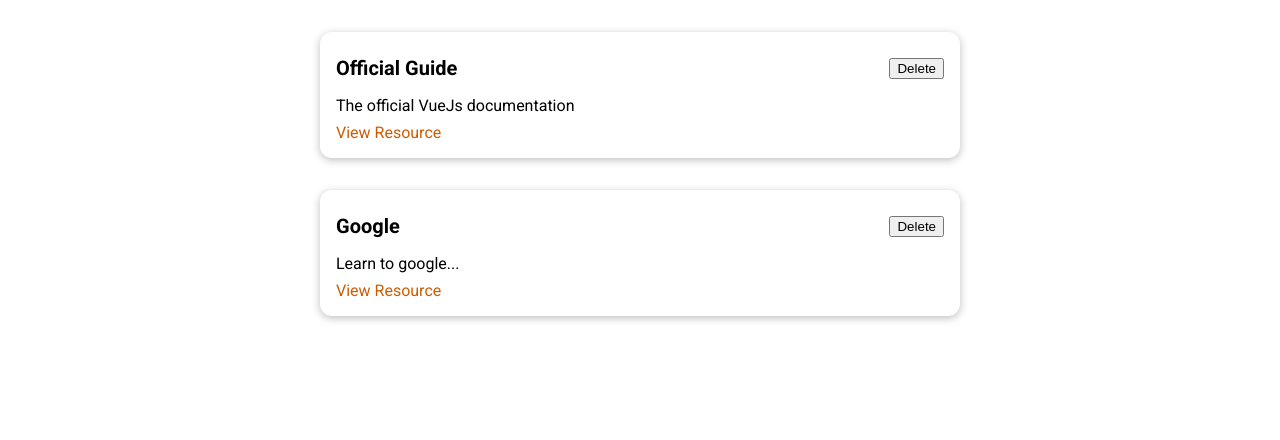
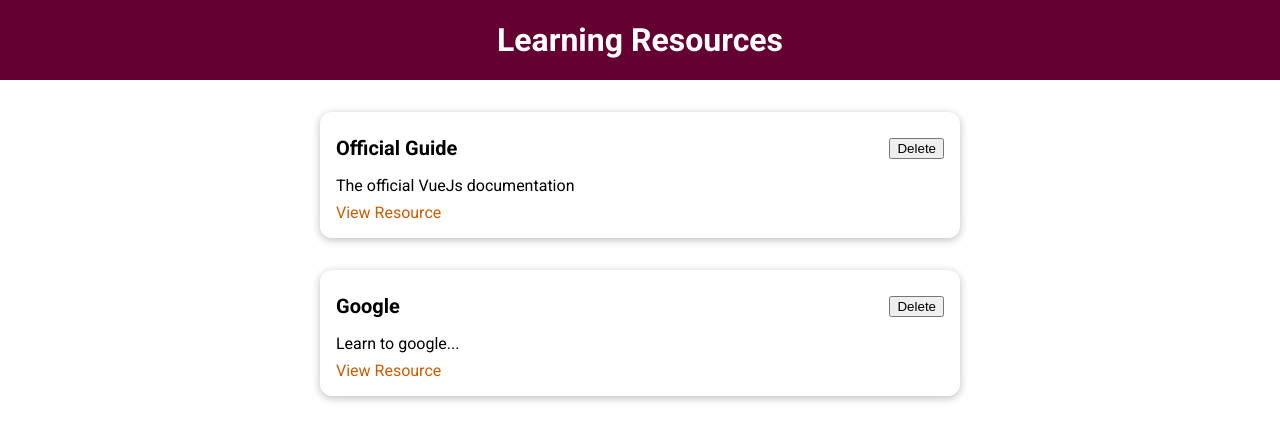
Before and after one commit to jrnewton/udemy-vue-complete-guide, a Vue app: page / in a window 1280 px wide. Shown: the top 440 px of the page. Built offline with nearby package versions, Linux system fonts and the light colour scheme.

Commit message:
Add header component.
Max called it TheHeader but I call it AppHeader.

(I hate the 'The' prefix for singleton components because it's so  English grammar specific)

```diff
--- a/src/App.vue
+++ b/src/App.vue
@@ -1,12 +1,15 @@
 <template>
+  <AppHeader :title="'Learning Resources'" />
   <ResourceList :resources="storedResources" />
 </template>
 
 <script>
+import AppHeader from './components/layouts/AppHeader.vue';
 import ResourceList from './components/resources/ResourceList.vue';
 
 export default {
   components: {
+    AppHeader,
     ResourceList
   },
   data() {
--- /dev/null
+++ b/src/components/layouts/AppHeader.vue
@@ -0,0 +1,27 @@
+<template>
+  <header>
+    <h1>{{ title }}</h1>
+  </header>
+</template>
+
+<script>
+export default {
+  props: ['title']
+};
+</script>
+
+<style scoped>
+header {
+  width: 100%;
+  height: 5rem;
+  background-color: #640032;
+  display: flex;
+  justify-content: center;
+  align-items: center;
+}
+
+header h1 {
+  color: white;
+  margin: 0;
+}
+</style>
```
